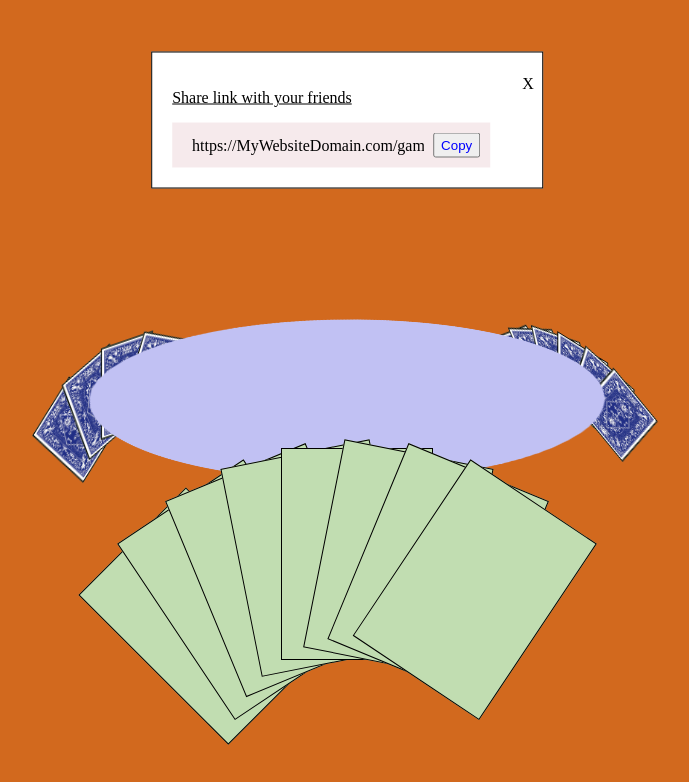
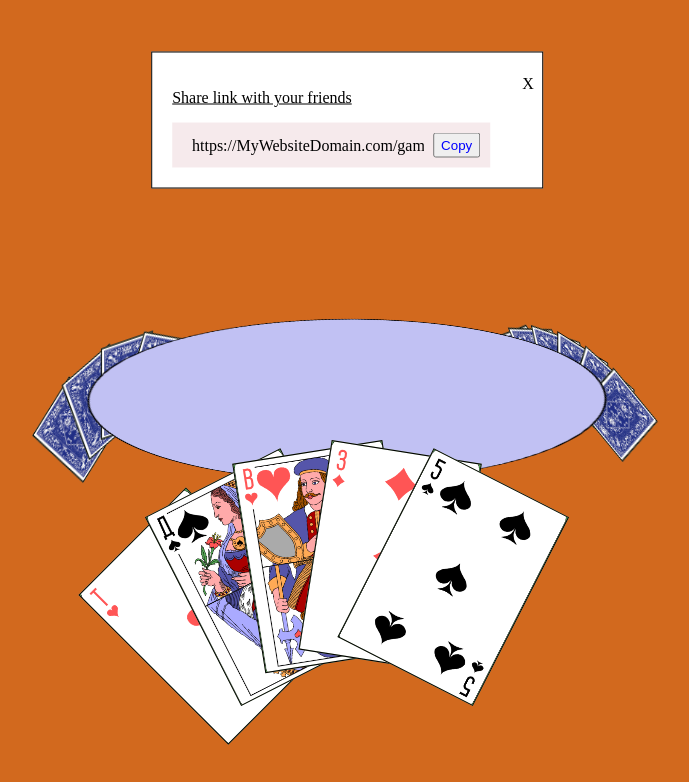
Before and after one commit to williamowen65/personal-project, a React (Create React App) app: page /game/1 in a window 1280 px wide. Shown: the top 782 px of the page, without its empty margins (293-982 px from the left). Built offline with nearby package versions, Linux system fonts and the light colour scheme.

Commit message:
added card faces

```diff
--- a/src/App.css
+++ b/src/App.css
@@ -66,6 +66,7 @@ button {
   position: fixed;
   top: 50%;
   left: 50%;
+  border: 1px solid black;
   transform: translate(-50%, -50%) rotate(391deg) skew(132deg, -4deg);
 }
 .background .chair {
@@ -94,6 +95,8 @@ button {
 .card.myHand {
   width: 150px;
   height: 210px;
+  background-image: url("/public/imgs/cardsSprite.png");
+  background-size: 2126px;
 }
 .card.opponent {
   width: 50px;
--- a/src/components/game/background/background.scss
+++ b/src/components/game/background/background.scss
@@ -16,6 +16,7 @@
         position: fixed;
         top: 50%;
         left:50%;
+        border: 1px solid black;
         transform:  translate(-50%, -50%) rotate(391deg) skew(132deg, -4deg)
     }
     .chair {
--- a/src/components/game/card/Card.jsx
+++ b/src/components/game/card/Card.jsx
@@ -2,7 +2,7 @@ import React from 'react'
 
 export default function Card({styles, classes}) {
     // console.log(styles);
-    console.log(classes);
+    // console.log(classes);
     return (
         <div className={`card ${classes}`} style={styles}>
         </div>
--- a/src/components/game/card/card.scss
+++ b/src/components/game/card/card.scss
@@ -11,6 +11,8 @@
         $width: 150px;
         width: $width;
         height: $width * 1.4;
+        background-image: url('/public/imgs/cardsSprite.png');
+        background-size: 2126px;
     }
     &.opponent{
         $width: 50px;
--- a/src/components/game/card/cardLogic.jsx
+++ b/src/components/game/card/cardLogic.jsx
@@ -1,9 +1,29 @@
 import Card from "./Card";
 
+const suits = {
+    hearts: 0,
+    clubs: 1,
+    spades: 2,
+    diamonds: 3
+}
+const spriteCoordinates = {
+    king: ['-1946px -19px', '-1946px 467px','-1946px 231px','-1946px 707px'],
+    queen: ['-1801px -19px', '-1801px 467px','-1801px 231px','-1801px 707px'],
+    jack: ['-1638px -19px', '-1638px 467px','-1638px 231px','-1638px 707px'],
+    10: ['-1476px -19px', '-1476px 467px','-1476px 231px','-1476px 707px'],
+    9: ['-1313px -19px', '-1313px 467px','-1313px 231px','-1313px 707px'],
+    8: ['-1151px -19px', '-1151px 467px','-1151px 231px','-1151px 707px'],
+    7: ['-988px -19px', '-988px 467px','-988px 231px','-988px 707px'],
+    6: ['-825px -19px', '-825px 467px','-825px 231px','-825px 707px'],
+    5: ['-663px -19px', '-663px 467px','-663px 231px','-663px 707px'],
+    4: ['-500px -19px', '-500px 467px','-500px 231px','-500px 707px'],
+    3: ['-338px -19px', '-338px 467px','-338px 231px','-338px 707px'],
+    2: ['-175px -19px', '-175px 467px','-175px 231px','-175px 707px'],
+    A: ['-13px -19px', '-13px 467px','-13px 231px', '-13px 707px']
+}
 
-
-export function assignAngles(myCardCount, opponent) {
-
+export function assignAngles(myCardCount, opponent, myCardData) {
+    console.log(myCardData);
     const bounds = [-45, 45]
     const difference = (bounds[0] * -1) + bounds[1]
     const factor = difference /myCardCount
@@ -20,6 +40,8 @@ export function assignAngles(myCardCount, opponent) {
         if(opponent){
             myCards.push(<Card styles={styles} key={i} classes={'opponent'}/>)
         } else {
+            let myData = myCardData[i]
+            styles.backgroundPosition = spriteCoordinates[myData[0]][suits[myData[1]]]
             myCards.push(<Card styles={styles} key={i} classes={'myHand'}/>)
         }
     }
--- a/src/components/game/foreground/Foreground.jsx
+++ b/src/components/game/foreground/Foreground.jsx
@@ -4,14 +4,16 @@ import { assignAngles } from '../card/cardLogic';
 
 import Card from '../card/Card';
 
-export default function Foreground() {
+export default function Foreground({foreground}) {
 
     const [cardData, setCardData] = useState(8)
     const [cards, setCards] = useState([])
 
     useEffect(() => {
+        const length = foreground.myCards.length
 
-        const myCards = assignAngles(cardData)
+        console.log(length);
+        const myCards = assignAngles(length, null, foreground.myCards)
         console.log(myCards);
         setCards(myCards)
     }, [cardData])
--- a/src/pages/game/Game.jsx
+++ b/src/pages/game/Game.jsx
@@ -9,6 +9,15 @@ export default function Game() {
         background: {
             totalOtherPlayers: 2,
             otherPlayersTotalHand: [4, 6]
+        },
+        foreground: {
+            myCards: [
+                ['A', 'hearts'],
+                ['queen', 'spades'],
+                ['jack', 'hearts'],
+                ['3','diamonds'],
+                ['5','spades']
+            ]
         }
     })
 
@@ -24,7 +33,7 @@ export default function Game() {
 
             <div>
                 <Background background={gameData.background}/>
-                <Foreground />
+                <Foreground foreground={gameData.foreground}/>
             </div>
         </>
     )
```
Also changed, not shown: public/imgs/cardsSprite.png (added), 1 other file (tests, documents, lock files or other folders).
